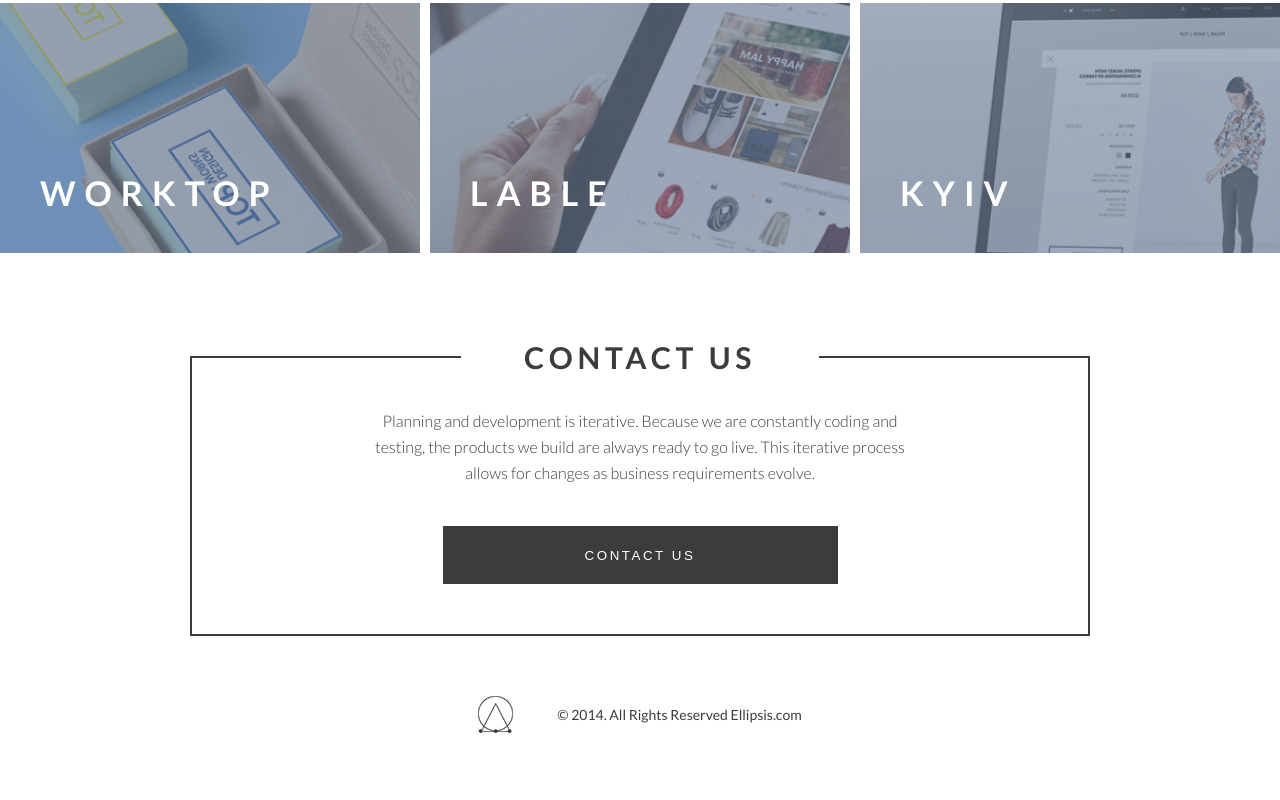
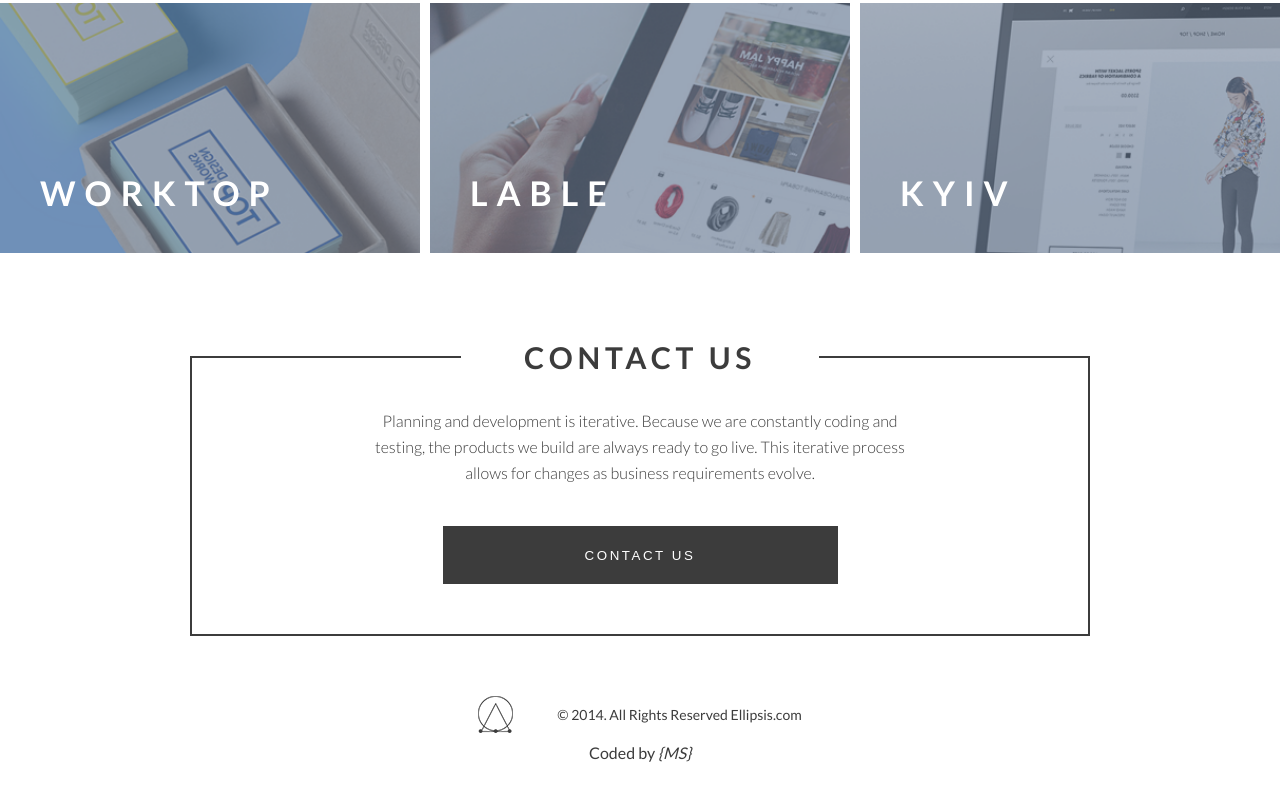
Before and after one commit to Swor71/Project-from-PSD-2-DESIGN-LAB, a website: page index.html in a window 1280 px wide. Shown: the part 3658-4458 px from the top of the page. Drawn offline with Linux system fonts and the light colour scheme.

Commit message:
Fixed minor bugs

```diff
--- a/index.html
+++ b/index.html
@@ -107,8 +107,9 @@
             <h2>contact us</h2>
             <div class="border">
                 <div class="contact-us-content">
-                    <p>Planning and development is iterative. Because we are constantly coding and testing, the products we build are always ready
-                    to go live. This iterative process allows for changes as business requirements evolve.</p>
+                    <p>Planning and development is iterative. Because we are constantly coding and testing, the products we
+                        build are always ready to go live. This iterative process allows for changes as business requirements
+                        evolve.</p>
                     <button>contact us</button>
                 </div>
             </div>
@@ -120,6 +121,9 @@
                 <img src="./images/footer-logo.png" alt="footer-logo">
                 <span>© 2014. All Rights Reserved Ellipsis.com</span>
             </div>
+            <span class="portfolio">Coded by
+                <a href="https://github.com/Swor71" target="_blank"><i>{MS}</i></a>
+            </span>
         </div>
     </footer>
 </body>
--- a/scss/style.scss
+++ b/scss/style.scss
@@ -368,6 +368,17 @@ $text-white: #ffffff;
       vertical-align: middle;
     }
   }
+  .portfolio {
+    font-family: Lato;
+    padding-top: 10px;
+    text-align: center;
+    display: block;
+    color: $text-dark;
+    a {
+      text-decoration: none;
+      color: $text-dark;
+    }
+  }
 }
 
 @media (max-width: 1024px) {
@@ -431,6 +442,9 @@ $text-white: #ffffff;
   .hero {
     background-position: 80% 50%;
   }
+  .hero .hero-text {
+    padding-top: 30%;
+  }
   .contact-us {
     .contact-us-content {
       padding: 50px 15%;
@@ -446,7 +460,4 @@ $text-white: #ffffff;
   .hero .hero-text p {
     padding: 0 10px;
   }
-  .hero .hero-text {
-    padding-top: 30%;
-  }
 }
```
Also changed, not shown: css/style.css, 1 other file.
